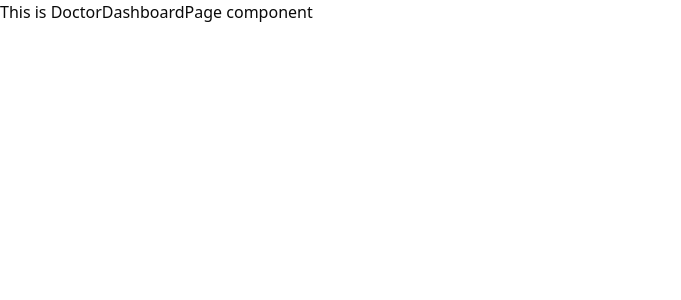
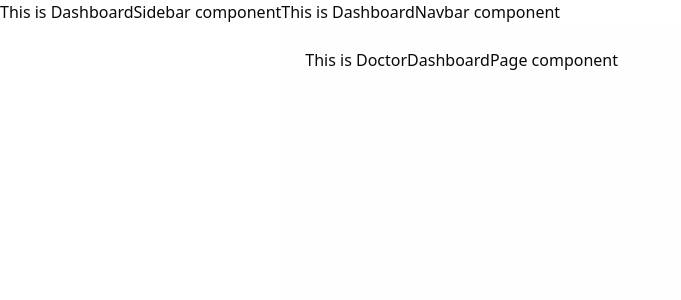
Before and after one commit to SajmulHossain/ph-healthcare-frontend, a Next.js app: page /doctor/dashboard in a window 1280 px wide. Shown: the top 300 px of the page, without its empty margins (0-681 px from the left). Built offline with nearby package versions, Linux system fonts and the light colour scheme; no server answers.

Commit message:
dashboard basic skeleton

```diff
--- a/src/app/(dashboardLayout)/layout.tsx
+++ b/src/app/(dashboardLayout)/layout.tsx
@@ -1,13 +1,17 @@
-import LogoutButton from "@/components/shared/Logout";
-import { getCookie } from "@/services/auth/tokenHandler";
+import DashboardNavbar from "@/components/modules/Dashboard/DashboardNavbar";
+import DashboardSidebar from "@/components/modules/Dashboard/DashboardSidebar";
 import { ReactNode } from "react";
 
-const CommonDashboardLayout = async ({children}: {children: ReactNode}) => {
-    const accessToken =await getCookie()
+const CommonDashboardLayout = async ({ children }: { children: ReactNode }) => {
   return (
-    <div>
-      {accessToken && <LogoutButton />}
-      {children}
+    <div className="flex h-screen overflow-hidden">
+      <DashboardSidebar />
+      <div className="flex flex-1 flex-col overflow-hidden">
+        <DashboardNavbar />
+        <main className="flex-1 overflow-y-auto bg-muted/10 p-4 md:p-6">
+          <div className="max-w-7xl">{children}</div>
+        </main>
+      </div>
     </div>
   );
 };
--- /dev/null
+++ b/src/components/modules/Dashboard/DashboardNavbar.tsx
@@ -0,0 +1,9 @@
+const DashboardNavbar = () => {
+  return (
+    <div>
+      <h1>This is DashboardNavbar component</h1>
+    </div>
+  );
+};
+
+export default DashboardNavbar;
--- /dev/null
+++ b/src/components/modules/Dashboard/DashboardSidebar.tsx
@@ -0,0 +1,9 @@
+const DashboardSidebar = () => {
+  return (
+    <div>
+      <h1>This is DashboardSidebar component</h1>
+    </div>
+  );
+};
+
+export default DashboardSidebar;
```
